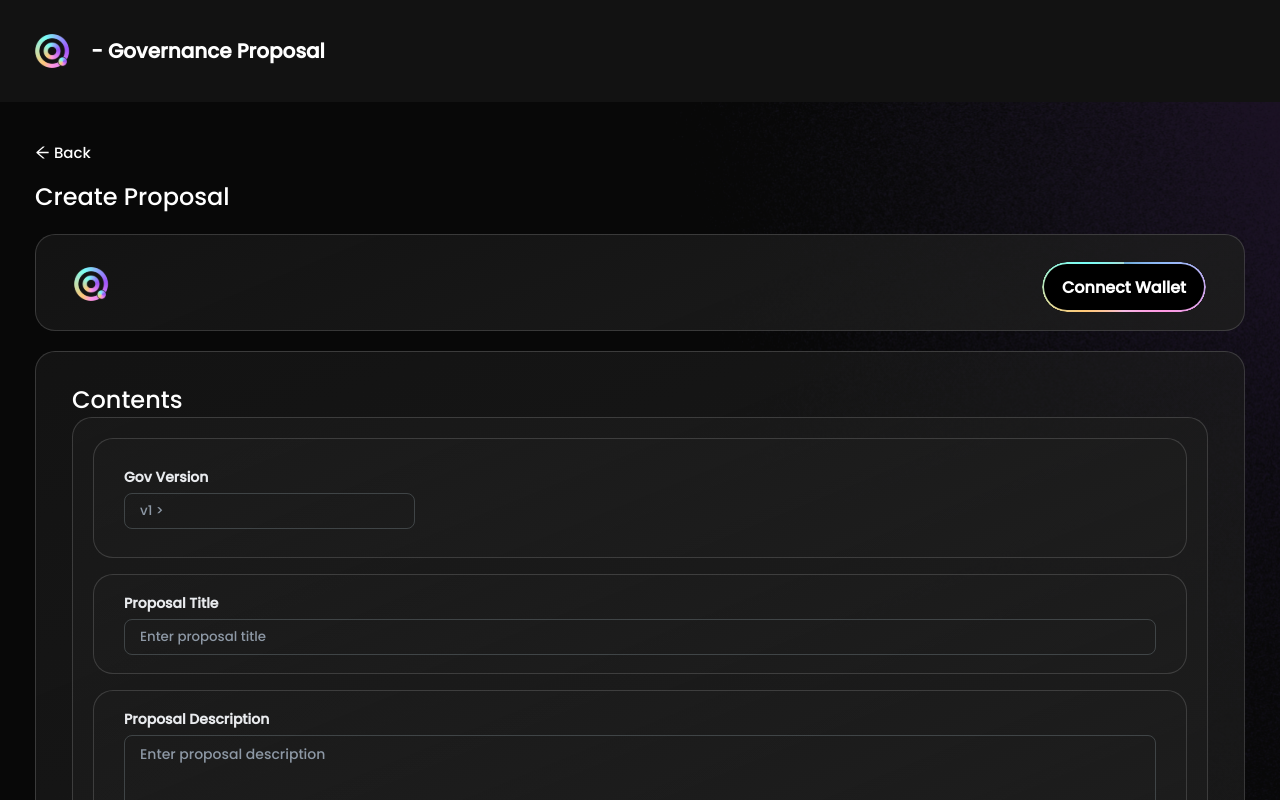
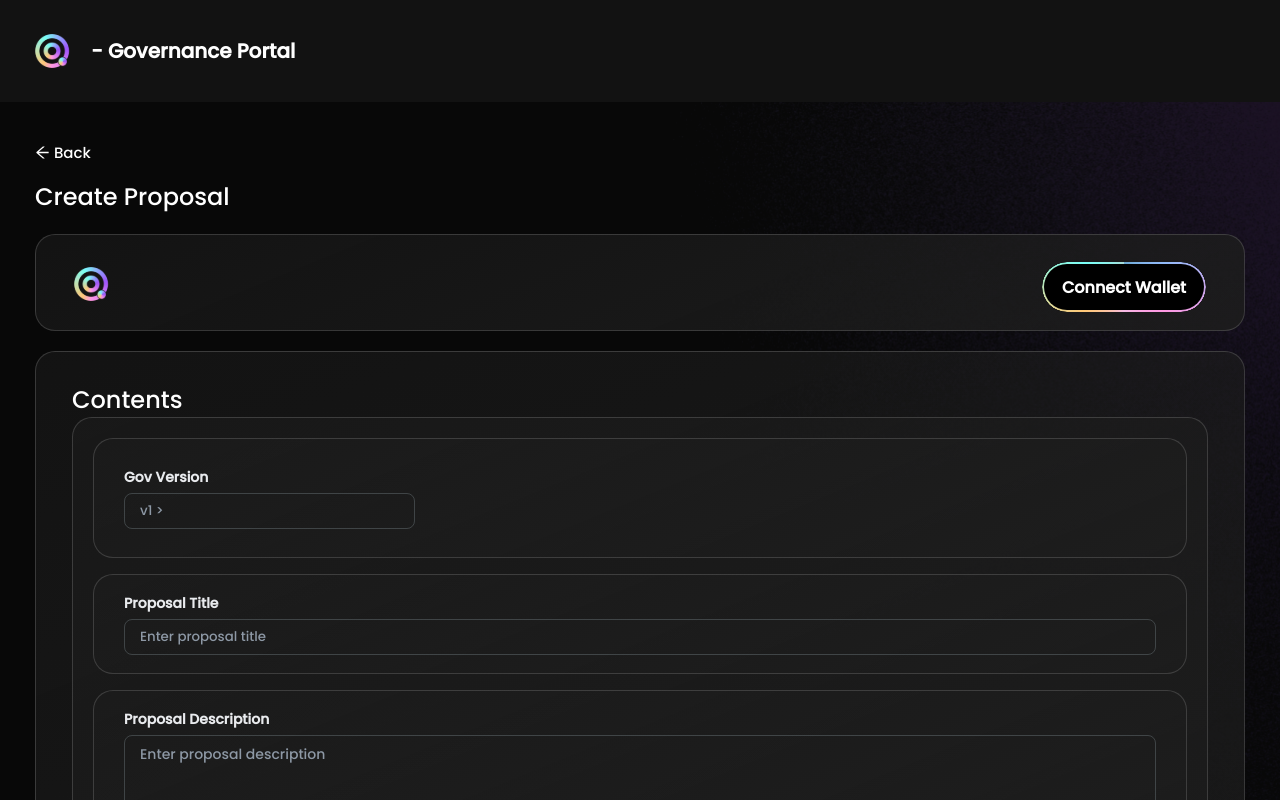
Before and after one commit to Qubetics/governance-portal, a React (Create React App) app: page /createProposal in a window 1280 px wide. Shown: the top 800 px of the page. Built offline with nearby package versions, Linux system fonts and the light colour scheme; no server answers.

Commit message:
feat: Dynamic copyright year added and governance proposal title changed to governance portal

```diff
--- a/src/Common/Footer/Footer.tsx
+++ b/src/Common/Footer/Footer.tsx
@@ -132,7 +132,7 @@ const Footer = () => {
           </Col>
         </Row>
         <p className="footernew_year">
-          © 2025 Copyright {process.env.REACT_APP_PROJECT_NAME ?? ""}. All rights reserved.
+          © {new Date()?.getFullYear() ?? 2025} Copyright {process.env.REACT_APP_PROJECT_NAME ?? ""}. All rights reserved.
         </p>
       </div>
     </section>
--- a/src/Common/Header/Header.tsx
+++ b/src/Common/Header/Header.tsx
@@ -28,7 +28,7 @@ function Header() {
           <div className="header-main_inner__left">
             <div className="svgLogo" onClick={(() => { navigate("/") })}>
               <img src={logo} alt="" />
-              <h3> {process.env.REACT_APP_PROJECT_NAME ?? ""} - Governance Proposal</h3>
+              <h3> {process.env.REACT_APP_PROJECT_NAME ?? ""} - Governance Portal</h3>
             </div>
           </div>
 
```
